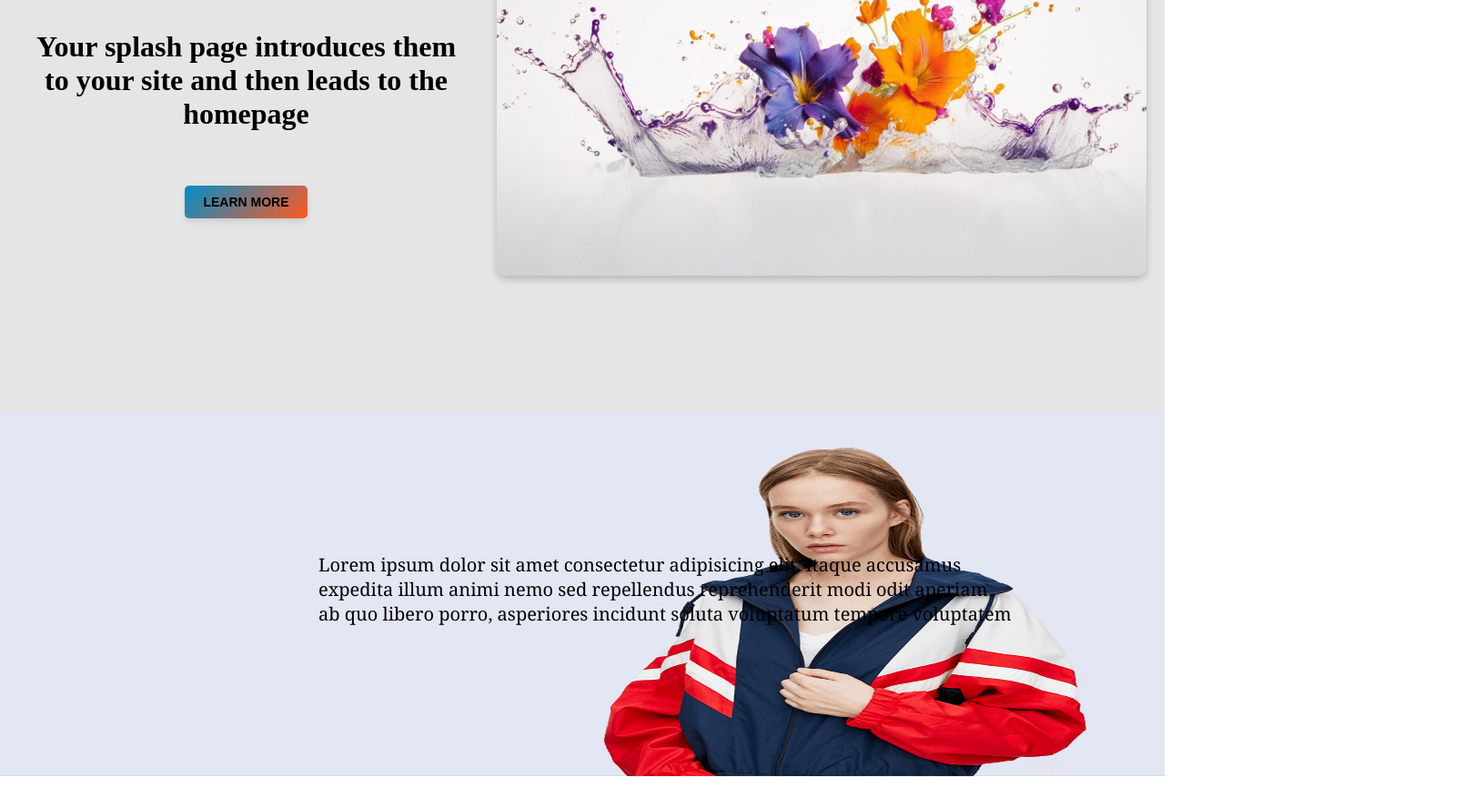
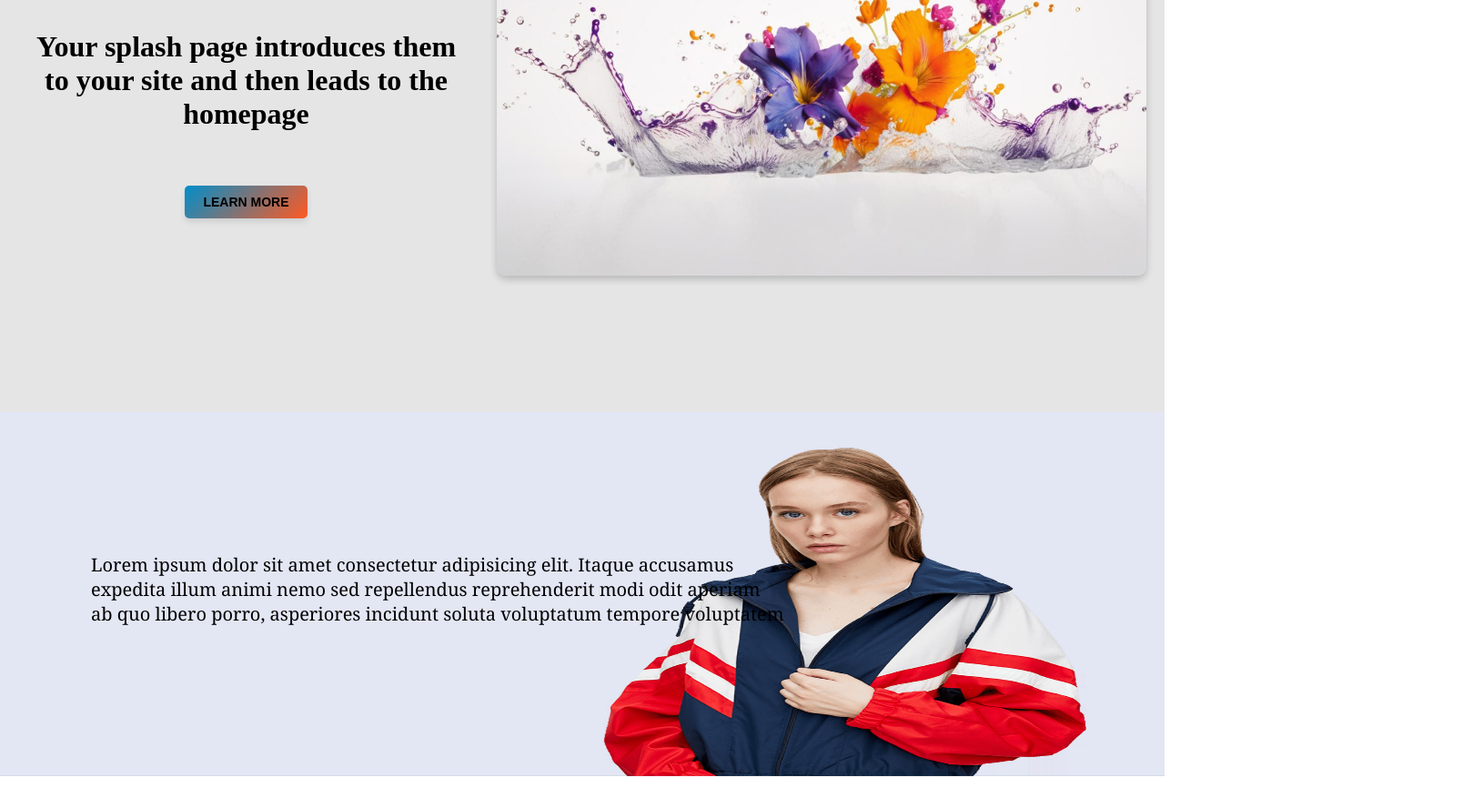
Before and after one commit to Nimra-swe/Final-Project, a plain HTML site: page index.html in a window 1280 px wide. Shown: the part 222-1110 px from the top of the page at 91% size, 1630 px wide, since content can reach past the window. Drawn offline with Linux system fonts and the light colour scheme.

Commit message:
updated all the stuff

```diff
--- a/style.css
+++ b/style.css
@@ -94,7 +94,7 @@ button {
   color: rgb(0, 0, 0);
   position: relative;
   top: -250px;
-  left: 350px;
+  left: 100px;
   font-size: 20px;
   font-family: Georgia, 'Times New Roman', Times, serif;
 }
```
